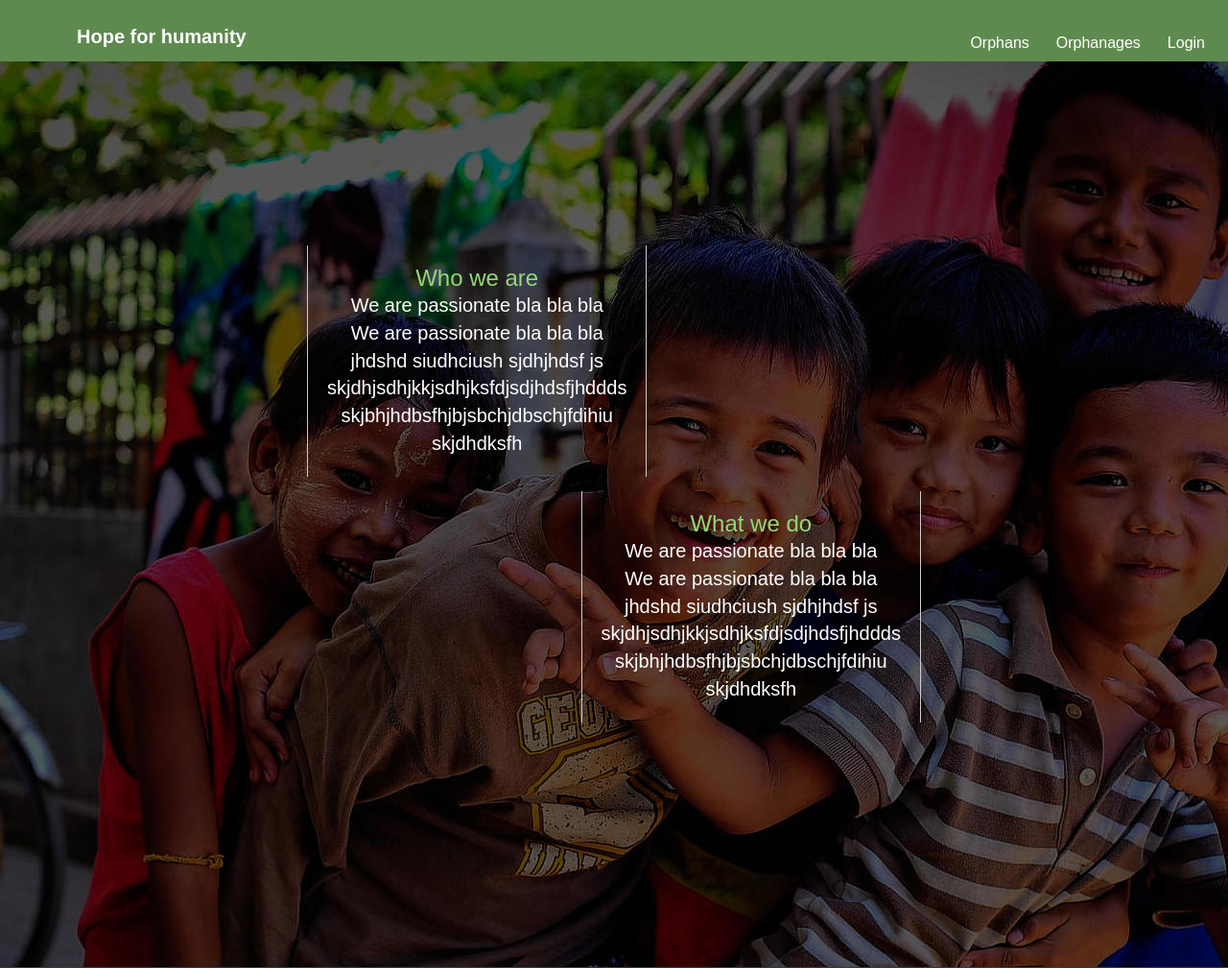
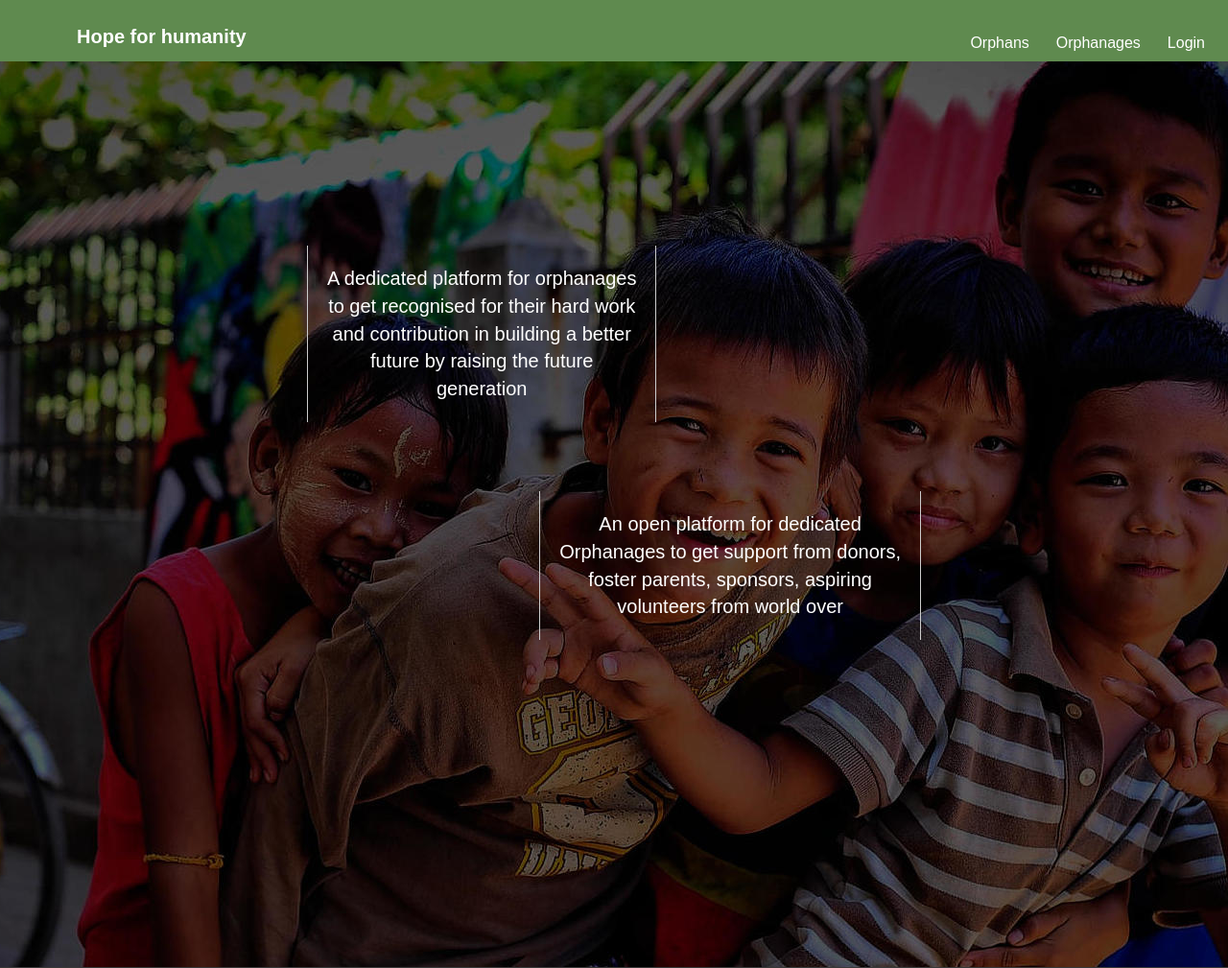
Before and after one commit to yehyaumar/HopeForOrphans, a Django app: template templates/index.html in a window 1280 px wide. Shown: the top 1009 px of the page at 96% size. Run offline with Django 3.2, Linux system fonts and the light colour scheme; the template is opened without the code that fills it, so the values that code supplies are empty; some libraries are stand-ins or nearby versions.

Commit message:
Last commit on project submission

```diff
--- a/templates/adoption_requests.html
+++ b/templates/adoption_requests.html
@@ -16,7 +16,7 @@
                 <tr>
                     <th class="card-table-header">Name</th>
                     <th>Request ID</th>
-                    <th>Reuest Date</th>
+                    <th>Request Date</th>
                     <th>Requested For</th>
                     <th>Request Status</th>
                 </tr>
--- a/templates/index.html
+++ b/templates/index.html
@@ -8,30 +8,25 @@
         <div class="background-div">
 
             <div class="intro-text-div intro-text-div-left">
-                <div class="intro-text-heading">
-                    Who we are
-                </div>
-                <div class="intro-text-content ">
-                    We are passionate bla bla bla<br>
-                    We are passionate bla bla bla<br>
-                    jhdshd siudhciush sjdhjhdsf js<br>
-                    skjdhjsdhjkkjsdhjksfdjsdjhdsfjhddds<br>
-                    skjbhjhdbsfhjbjsbchjdbschjfdihiu<br>
-                    skjdhdksfh
+                <div class="intro-text-content">
+                    A dedicated platform for orphanages<br>
+                    to get recognised for their hard work<br>
+                    and contribution in building a better<br>
+                    future by raising the future<br>
+                    generation<br>
                 </div>
             </div>
 
             <div class="intro-text-div intro-text-div-right">
-                <div class="intro-text-heading">
-                    What we do
-                </div>
-                <div class="intro-text-content">
-                    We are passionate bla bla bla<br>
-                    We are passionate bla bla bla<br>
-                    jhdshd siudhciush sjdhjhdsf js<br>
-                    skjdhjsdhjkkjsdhjksfdjsdjhdsfjhddds<br>
-                    skjbhjhdbsfhjbjsbchjdbschjfdihiu<br>
-                    skjdhdksfh
+{#                <div class="intro-text-heading">#}
+{#                    What we do#}
+{#                </div>#}
+
+                <div class="intro-text-content ">
+                    An open platform for dedicated<br>
+                    Orphanages to get support from donors,<br>
+                    foster parents, sponsors, aspiring<br>
+                    volunteers from world over<br>
                 </div>
             </div>
 
--- a/templates/my_orphans_list.html
+++ b/templates/my_orphans_list.html
@@ -59,7 +59,7 @@
                                     <input class="red-buttons edit-buttons" id="" type="button" value="Edit">
                                     <input class="red-buttons delete-buttons" id="" type="button" value="Delete">
                                 {% else %}
-                                    <a class="red-buttons" href="">Sponsor</a>
+{#                                    <a class="red-buttons" href="">Sponsor</a>#}
                                     {% if o.status == 'a' %}
                                         <span class="red-buttons adopt-request">Adoption Request</span>
                                     {% endif %}
--- a/templates/orphans_list.html
+++ b/templates/orphans_list.html
@@ -50,7 +50,7 @@
                                 {#                                    <input class="red-buttons edit-buttons" id="" type="button" value="Edit">#}
                                 {#                                    <input class="red-buttons delete-buttons" id="" type="button" value="Delete">#}
                                 {#                                {% else %}#}
-                                <a class="red-buttons" href="">Sponsor</a>
+{#                                <a class="red-buttons" href="">Sponsor</a>#}
                                 {% if o.status == 'a' %}
                                     <span class="red-buttons adopt-request">Adoption Request</span>
                                 {% endif %}
```
